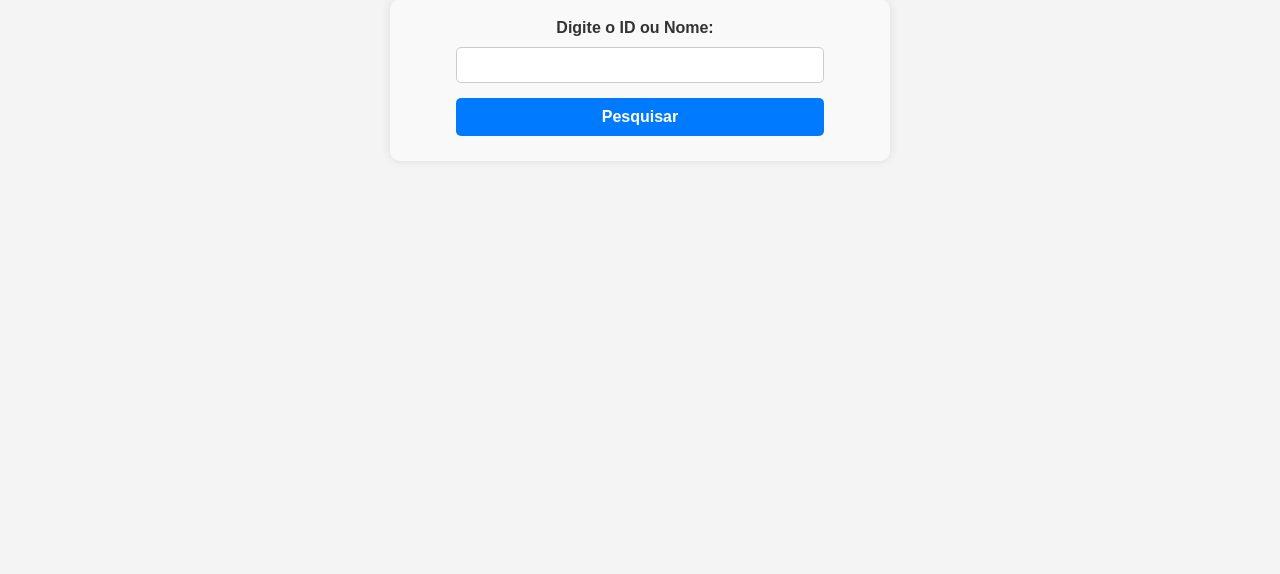
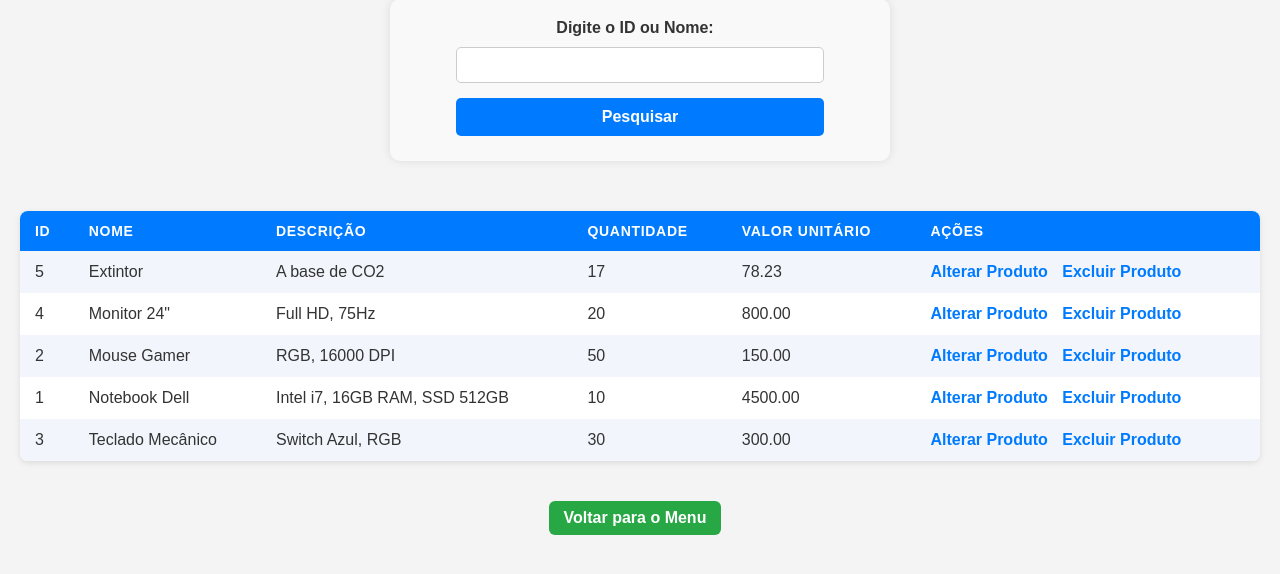
Before and after one commit to CaioBattisti/Prova_CaioLuizBattisti, a PHP site: page /buscar_produto.php in a window 1280 px wide. Shown: the part 167-741 px from the top of the page. Run offline with PHP 8.4, Linux system fonts and the light colour scheme; a user stored in the database is signed in; data comes from the database, SQL or seed files in the repository.

Commit message:
save65
Relatório Geral: copia e cola e alteração para buscar os produtos numa tabela e hiper links para alterar e excluir(ainda não funcionais), e também os htmlspecialchars para buscar os dados armazenados no banco, Testarei para ver se o código possui algum erro...

```diff
--- a/buscar_produto.php
+++ b/buscar_produto.php
@@ -105,3 +105,38 @@ $produtos = $stmt->fetchAll(PDO::FETCH_ASSOC);
         <input type="text" id="busca" name="busca">
         <button type="submit">Pesquisar</button>
     </form>
+    <?php if (!empty($produtos)): ?>
+        <table>
+            <tr>
+                <th>ID</th>
+                <th>Nome</th>
+                <th>Descrição</th>
+                <th>Quantidade</th>
+                <th>Valor Unitário</th>
+                <th>Ações</th>
+            </tr>
+        <?php foreach ($produtos as $p): ?>
+            <tr>
+                <td><?= htmlspecialchars($p['id_produto']) ?></td>
+                <td><?= htmlspecialchars($p['nome_prod']) ?></td>
+                <td><?= htmlspecialchars($p['descricao']) ?></td>
+                <td><?= htmlspecialchars($p['qtde']) ?></td>
+                <td><?= htmlspecialchars($p['valor_unit']) ?></td>
+                <td>
+                    <a href="alterar_produto.php?id=<?= $p['id_produto'] ?>">Alterar Produto</a>
+                    <a href="excluir_produto.php?id=<?= $p['id_produto'] ?>" onclick="return confirm('Tem certeza que deseja excluir este produto?')">Excluir Produto</a>
+                </td>
+            </tr>
+        <?php endforeach; ?>
+        </table>
+    <?php else: ?>
+        <p>Nenhum Produto Encontrado.</p>
+    <?php endif; ?>
+
+    <?php if ($_SERVER["REQUEST_METHOD"] == "POST" && !empty($_POST['busca'])): ?>
+        <a href="buscar_produto.php">Voltar</a>
+    <?php else: ?>
+        <a href="principal.php">Voltar para o Menu</a>
+    <?php endif; ?>
+</body>
+</html>
```
